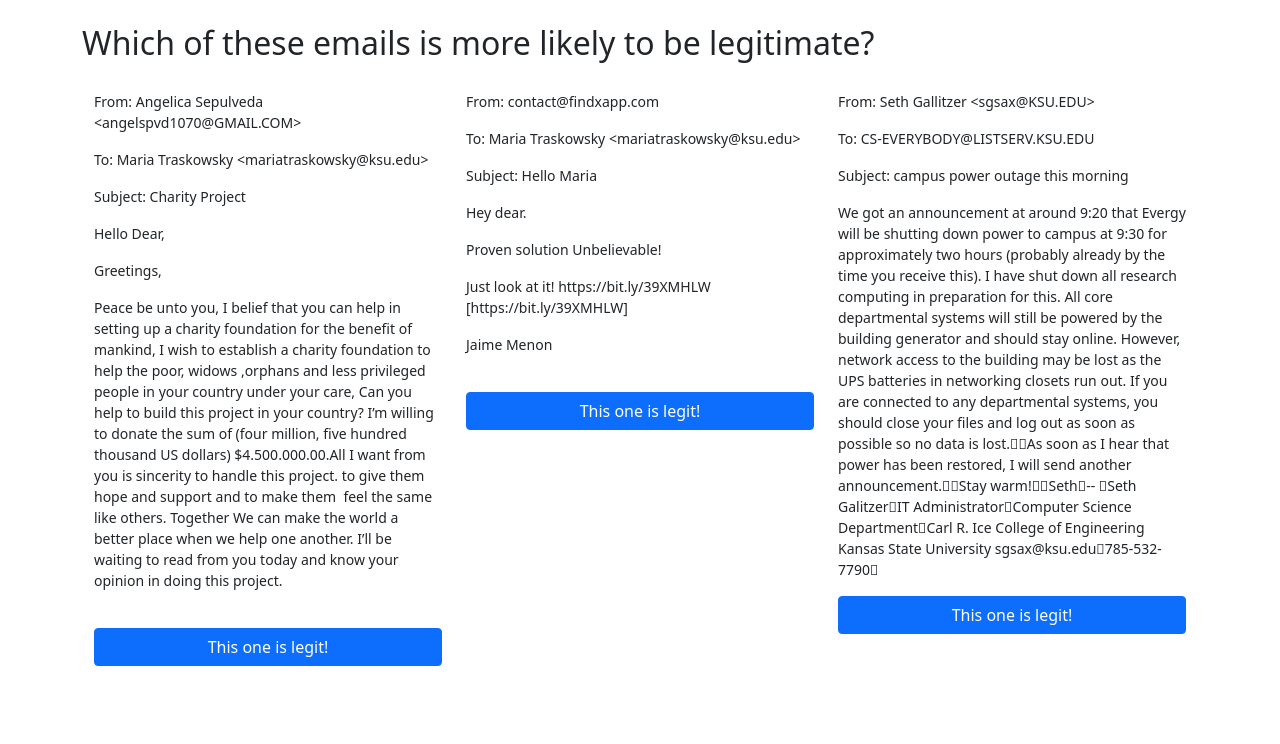
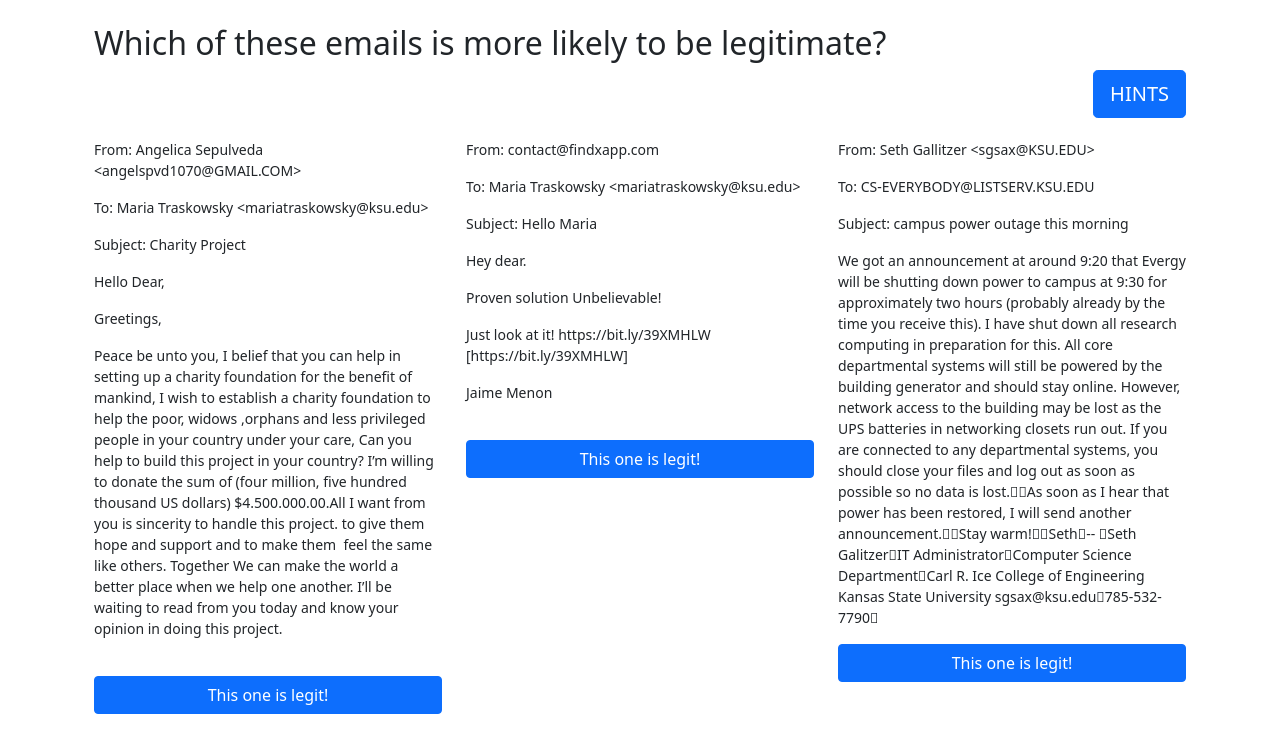
Before and after one commit to mtraskowsky/phishingEd, a Django app: page /challenge/ in a window 1280 px wide. Shown: the part 56-800 px from the top of the page. Run offline with Django 3.2, Linux system fonts and the light colour scheme.

Commit message:
added hints button - need to revisit

```diff
--- a/templates/challenge.html
+++ b/templates/challenge.html
@@ -3,8 +3,14 @@
     Challenge Page
 {% endblock %}
 {%  block content %}
-
-<h2>Which of these emails is more likely to be legitimate?</h2>
+<div class="container">
+    <div class="row">
+        <h2>Which of these emails is more likely to be legitimate?</h2>
+        <div class="col-sm">
+        <button type="button" class="btn btn-primary btn-lg float-end"">HINTS</button>
+       </div>
+    </div>
+</div>
 <div class="container">
   <div class="row">
     <div class="col-sm" style="font-size:14px">
```
